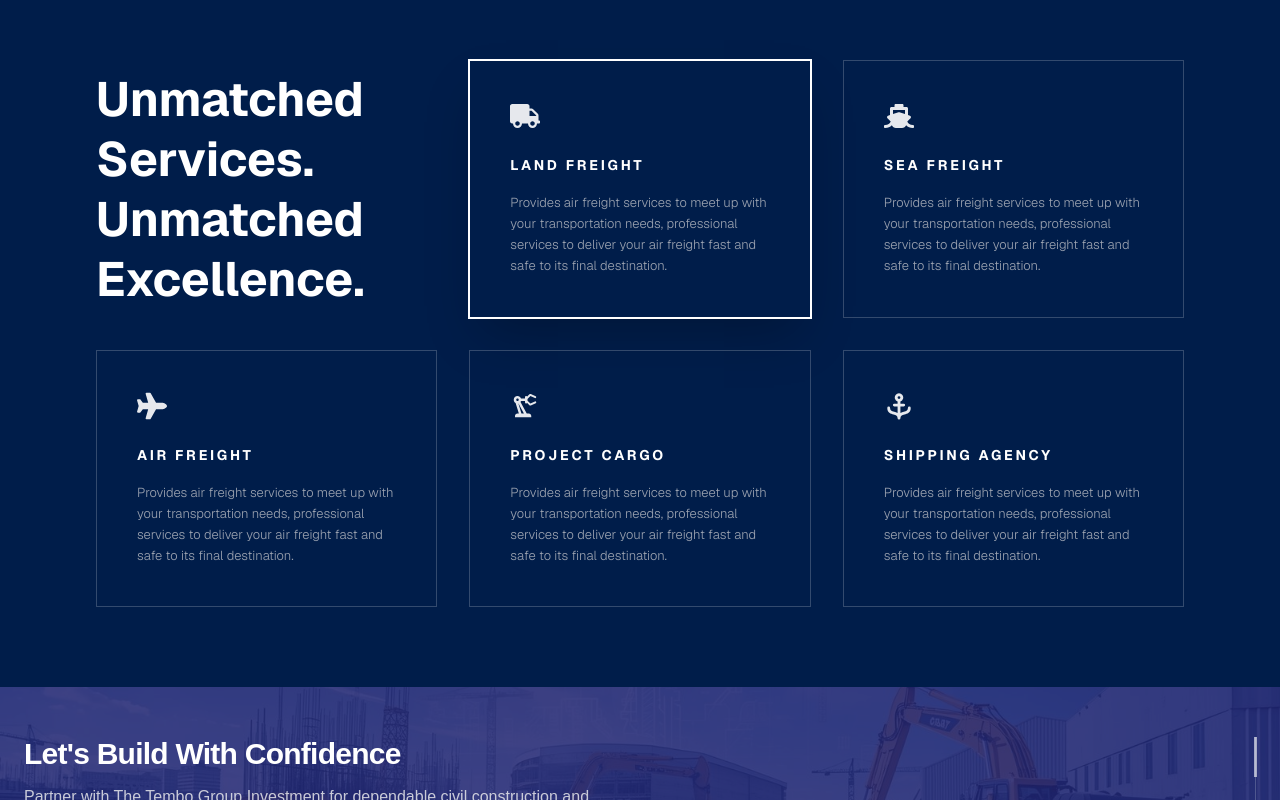
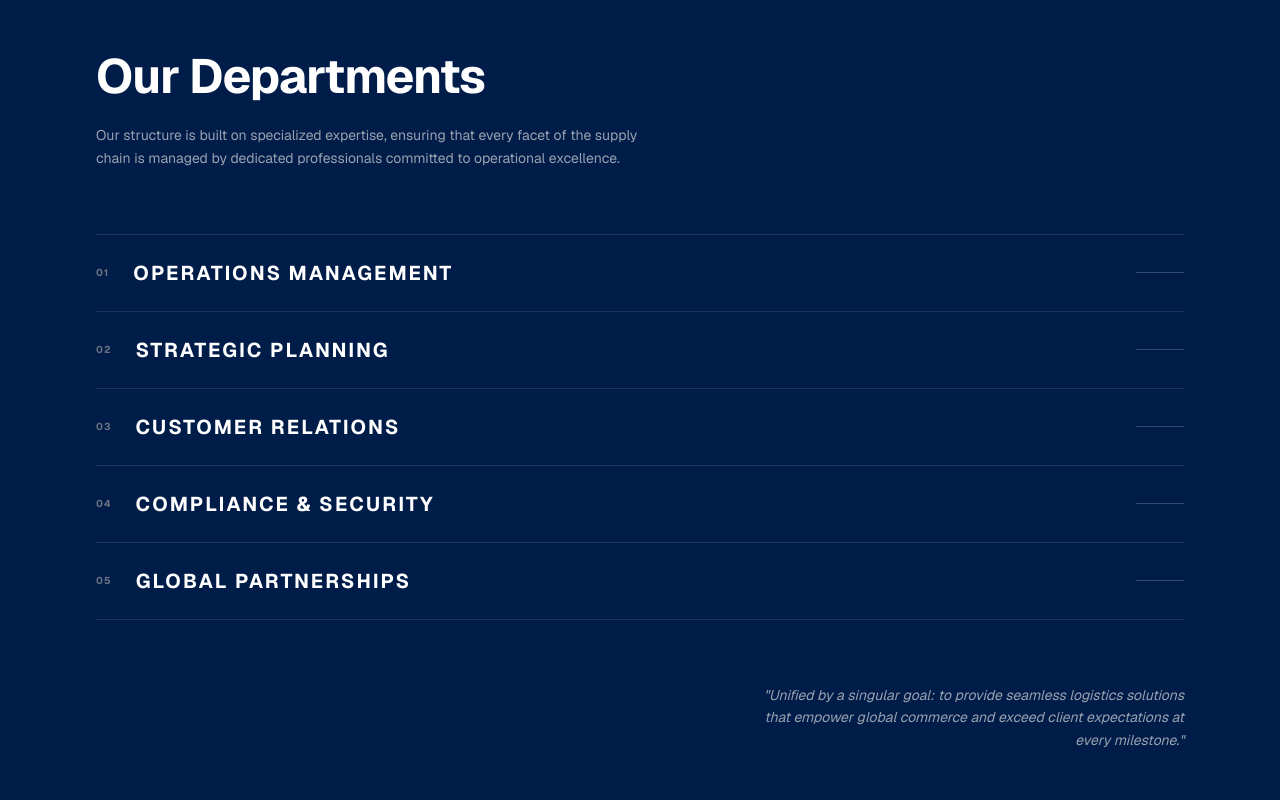
Before and after one commit to InolofatsengMotloba/bluewhite-businesslandingpage, a Next.js app: page / in a window 1280 px wide. Shown: the part 1940-2740 px from the top of the page. Built offline with nearby package versions, Linux system fonts and the light colour scheme.

Commit message:
Add Team component with departments list and descriptions

```diff
--- a/components/Team.js
+++ b/components/Team.js
@@ -1,7 +1,61 @@
+import React from "react";
+
+const departments = [
+  "OPERATIONS MANAGEMENT",
+  "STRATEGIC PLANNING",
+  "CUSTOMER RELATIONS",
+  "COMPLIANCE & SECURITY",
+  "GLOBAL PARTNERSHIPS",
+];
+
 export default function Team() {
   return (
-    <div className="bg-[#F1F1F1]">
-      <h1>Team Section goes here</h1>
-    </div>
+    <section className="bg-[#001D4A] pt-24 pb-16 px-6 md:px-12 lg:px-24 text-white font-sans">
+      <div className="max-w-7xl mx-auto">
+        {/* Header Area */}
+        <div className="max-w-3xl mb-16">
+          <h2 className="text-4xl md:text-5xl font-bold mb-6 tracking-tight">
+            Our Departments
+          </h2>
+          {/* Description 1: Under the Title */}
+          <p className="text-gray-400 text-sm leading-relaxed max-w-xl">
+            Our structure is built on specialized expertise, ensuring that every
+            facet of the supply chain is managed by dedicated professionals
+            committed to operational excellence.
+          </p>
+        </div>
+
+        {/* The List (No Blocks) */}
+        <div className="border-t border-white/10">
+          {departments.map((dept, index) => (
+            <div
+              key={index}
+              className="group flex items-center justify-between py-6 border-b border-white/10 hover:bg-white/[0.02] transition-colors"
+            >
+              <div className="flex items-center gap-6">
+                <span className="text-[10px] font-bold text-gray-500 tracking-widest">
+                  0{index + 1}
+                </span>
+                <h3 className="text-lg md:text-xl font-bold tracking-widest group-hover:translate-x-2 transition-transform duration-300">
+                  {dept}
+                </h3>
+              </div>
+              <div className="hidden md:block w-12 h-[1px] bg-white/20 group-hover:w-20 transition-all duration-500"></div>
+            </div>
+          ))}
+        </div>
+
+        {/* Description 2: Below Everything */}
+        <div className="mt-16 flex justify-end">
+          <div className="max-w-md text-right">
+            <p className="text-gray-400 text-sm leading-relaxed italic">
+              "Unified by a singular goal: to provide seamless logistics
+              solutions that empower global commerce and exceed client
+              expectations at every milestone."
+            </p>
+          </div>
+        </div>
+      </div>
+    </section>
   );
 }
```
